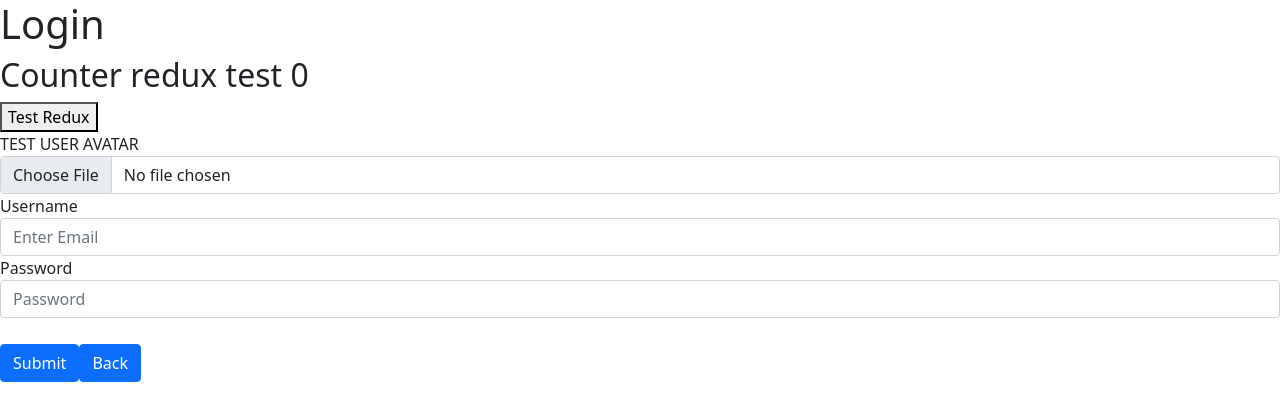
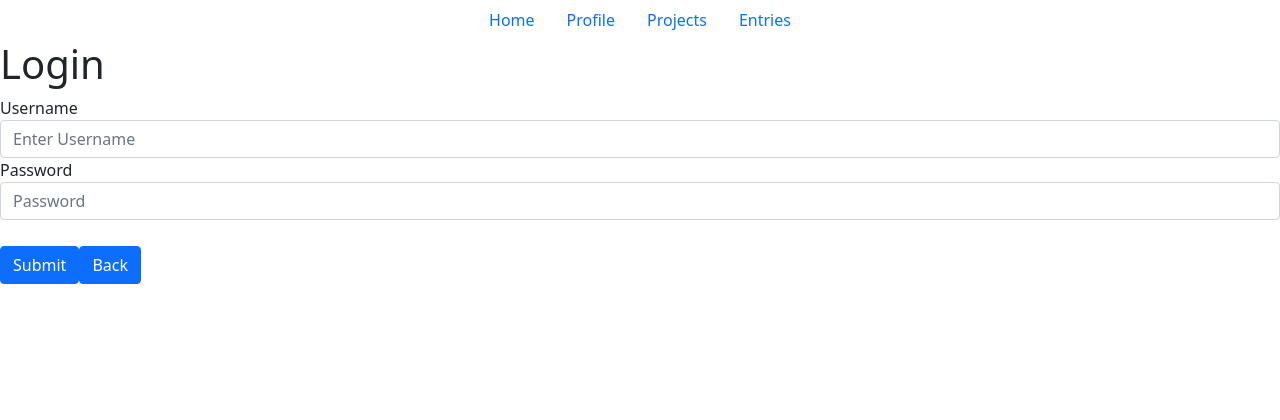
Before and after one commit to Andygurl5566/Plan-It, a React (Create React App) app in the folder frontend/frontend/: page /login in a window 1280 px wide. Shown: the top 420 px of the page. Built offline with nearby package versions, Linux system fonts and the light colour scheme; no server answers.

Commit message:
added, nav, profile, projectpage and login base components

```diff
--- a/frontend/frontend/package.json
+++ b/frontend/frontend/package.json
@@ -11,6 +11,7 @@
     "add": "^2.0.6",
     "bootstrap": "^5.1.3",
     "cra-template": "1.1.3",
+    "history": "^5.1.0",
     "react": "^17.0.2",
     "react-dom": "^17.0.2",
     "react-html5-camera-photo": "^1.5.5",
--- a/frontend/frontend/src/App.js
+++ b/frontend/frontend/src/App.js
@@ -1,13 +1,18 @@
 import './App.css';
 import 'bootstrap/dist/css/bootstrap.min.css';
-import { Link, Route, Routes } from 'react-router-dom'
+import {Outlet, Link, Route, Routes } from 'react-router-dom'
 import React, { useState,useEffect } from "react";
+import { Container } from 'react-bootstrap';
 import Login from './Components/Login';
 import Profile from './Components/Profile';
+import NavBar from './Components/NavBar';
+import ProjectsPage from './Components/ProjectsPage';
+
+
 
 function App() {
   const [currentUser, setCurrentUser] = useState({});
-  const [currentAvatar, setCurrentAvatar] = useState({});
+  // const [currentAvatar, setCurrentAvatar] = useState({});
 
   useEffect(() => {
     fetch('/me')
@@ -23,10 +28,18 @@ function App() {
 
   return (
     <>
+    <NavBar/>
+    <Outlet/>
+
+    {/* <Container> */}
     <Routes>
+
       <Route path = "/login" element={<Login />}/>
       <Route path = "/profile" element={<Profile />}/>
+      <Route path = "/projects" element={<ProjectsPage />}/>
     </Routes>
+
+    {/* </Container> */}
     </>
   );
 }
--- a/frontend/frontend/src/Components/Login.js
+++ b/frontend/frontend/src/Components/Login.js
@@ -9,7 +9,7 @@ const Login= ({setCurrentUser}) => {
   const countReducer = useSelector(state => state.countReducer)
   const dispatch = useDispatch()
 
-  // let navigate = useNavigate()
+  let navigate = useNavigate()
 
   const [formData, setFormData] = useState({
     username: "",
@@ -38,7 +38,7 @@ const Login= ({setCurrentUser}) => {
           console.log(user.name)
 
         })
-        // .then(() => navigate("/welcome"))
+        .then(() => navigate("/projects"))
       } else {
         res.json().then((errors) => {
           console.error(errors);
@@ -51,20 +51,21 @@ const Login= ({setCurrentUser}) => {
     return (
 <>
     <h1>Login</h1>
-    <h2>Counter redux test {countReducer} </h2>
+
+    {/* <h2>Counter redux test {countReducer} </h2>
     <button onClick={()=> dispatch(increment())}>Test Redux</button>
-
+         */}
 
     <form onSubmit={handleSubmit}>
 
     <div class="form-group">
-        <label for="exampleInputEmail1">TEST USER AVATAR</label>
+        {/* <label for="exampleInputEmail1">TEST USER AVATAR</label>
         <input type="file" name="profile" onChange={handleChange} class="form-control"  placeholder="Upload image"/>
       <div class="form-group">
-    </div>
+    </div> */}
 
         <label for="exampleInputEmail1">Username</label>
-        <input type="text" name="username" value={formData.username} onChange={handleChange} class="form-control"  placeholder="Enter Email"/>
+        <input type="text" name="username" value={formData.username} onChange={handleChange} class="form-control"  placeholder="Enter Username"/>
 
       </div>
       <div class="form-group">
--- /dev/null
+++ b/frontend/frontend/src/Components/NavBar.js
@@ -0,0 +1,29 @@
+import 'bootstrap/dist/css/bootstrap.min.css';
+import { Link } from "react-router-dom";
+
+function NavBar(){
+    return(
+        <>
+       <ul class="nav justify-content-center">
+  <li class="nav-item">
+    <a class="nav-link active" href="#">Home</a>
+  </li>
+  <li class="nav-item">
+    <a class="nav-link" href="/profile">Profile</a>
+  </li>
+  <li class="nav-item">
+    <a class="nav-link" href="/projects">Projects</a>
+  </li>
+  <li class="nav-item">
+    <a class="nav-link" href="#">Entries</a>
+  </li>
+  {/* <li class="nav-item">
+    <a class="nav-link disabled" href="#">Disabled</a>
+  </li> */}
+</ul>
+
+        </>
+    )
+}
+
+export default NavBar
--- a/frontend/frontend/src/Components/Profile.js
+++ b/frontend/frontend/src/Components/Profile.js
@@ -7,7 +7,7 @@ function Profile(){
 
     return (
        <>
-
+       <h1>Profile</h1>
        </>
     )
 }
--- /dev/null
+++ b/frontend/frontend/src/Components/ProjectsPage.js
@@ -0,0 +1,9 @@
+function ProjectsPage(){
+    return(
+        <>
+        <h1>Project Page</h1>
+        </>
+    )
+}
+
+export default ProjectsPage
--- a/frontend/frontend/src/index.js
+++ b/frontend/frontend/src/index.js
@@ -17,10 +17,12 @@ store.subscribe(() => console.log(store.getState()))
 
 
 ReactDOM.render(
+
+  <BrowserRouter>
   <Provider store={store}>
-  <BrowserRouter>
     <App />
+    </Provider>
   </BrowserRouter>
-  </Provider>,
+  ,
   document.getElementById('root')
 );
```
Also changed, not shown: 2 other files (tests, documents, lock files or other folders).
